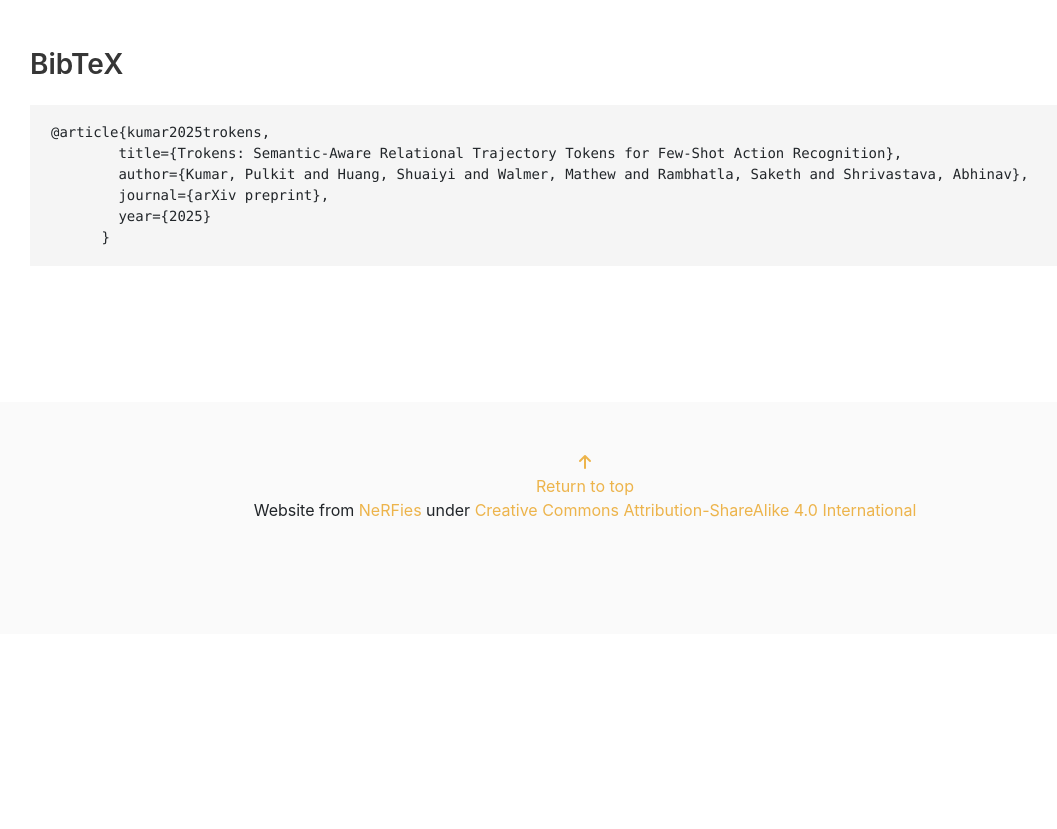
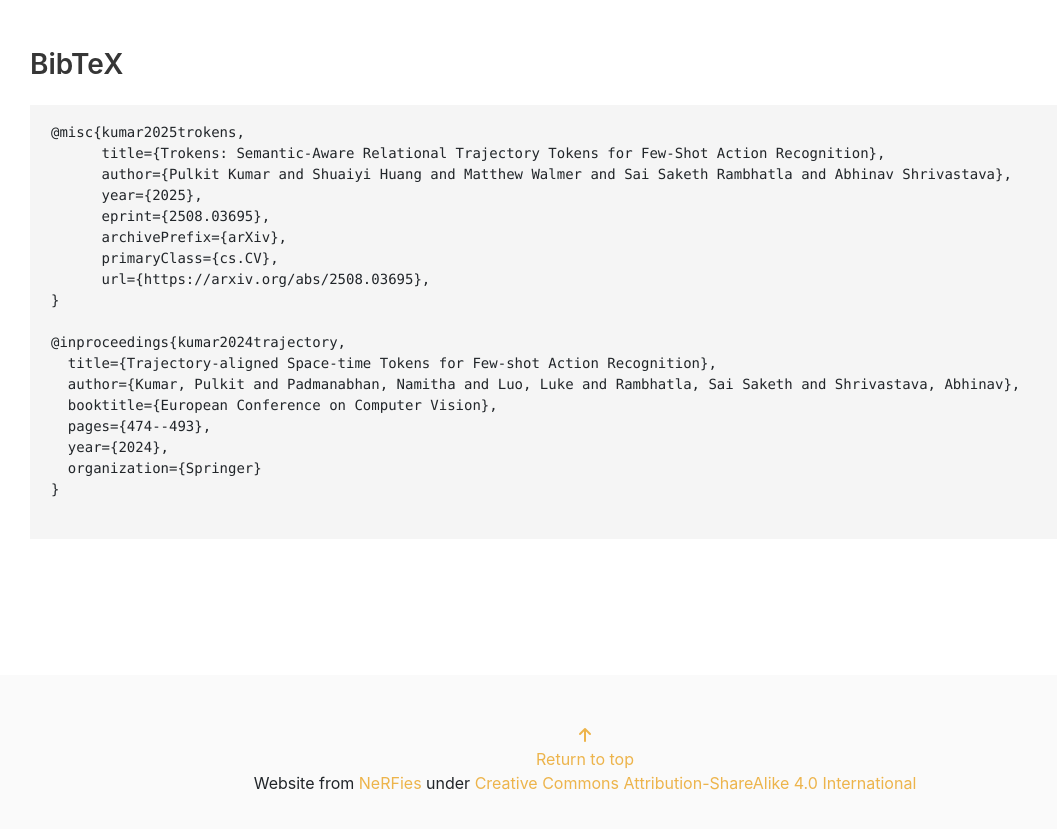
Before and after one commit to trokens-iccv25/trokens-iccv25.github.io, a plain HTML site: page index.html in a window 1280 px wide. Shown: the part 5420-6249 px from the top of the page, without its empty margins (55-1112 px from the left). Before the commit the page ends 6054 px from the top, so only its background shows below. Drawn offline with nearby package versions, Linux system fonts and the light colour scheme; some packages are replaced by stand-ins of ours; some icons are missing; a web font is replaced by a local one.

Commit message:
[fix] arxiv link and bib

```diff
--- a/index.html
+++ b/index.html
@@ -93,7 +93,7 @@
 
                   <!-- arXiv Link. -->
                   <span class="link-block">
-                    <a target="_blank" href="./static/files/Trokens_ICCV2025.pdf"
+                    <a target="_blank" href="https://arxiv.org/abs/2508.03695"
                        class="external-link button is-normal is-rounded is-dark">
                       <span class="icon">
                           <i class="ai ai-arxiv"></i>
@@ -445,12 +445,26 @@ for few-shot action classification.
   <section class="section" id="BibTeX">
     <div class="container is-max-desktop content">
       <h2 class="title">BibTeX</h2>
-      <pre><code>@article{kumar2025trokens,
-        title={Trokens: Semantic-Aware Relational Trajectory Tokens for Few-Shot Action Recognition},
-        author={Kumar, Pulkit and Huang, Shuaiyi and Walmer, Mathew and Rambhatla, Saketh and Shrivastava, Abhinav},
-        journal={arXiv preprint},
-        year={2025}
-      }</code></pre>
+      <pre><code>@misc{kumar2025trokens,
+      title={Trokens: Semantic-Aware Relational Trajectory Tokens for Few-Shot Action Recognition},
+      author={Pulkit Kumar and Shuaiyi Huang and Matthew Walmer and Sai Saketh Rambhatla and Abhinav Shrivastava},
+      year={2025},
+      eprint={2508.03695},
+      archivePrefix={arXiv},
+      primaryClass={cs.CV},
+      url={https://arxiv.org/abs/2508.03695},
+}
+
+@inproceedings{kumar2024trajectory,
+  title={Trajectory-aligned Space-time Tokens for Few-shot Action Recognition},
+  author={Kumar, Pulkit and Padmanabhan, Namitha and Luo, Luke and Rambhatla, Sai Saketh and Shrivastava, Abhinav},
+  booktitle={European Conference on Computer Vision},
+  pages={474--493},
+  year={2024},
+  organization={Springer}
+}
+
+</code></pre>
     </div>
   </section>
 
```
